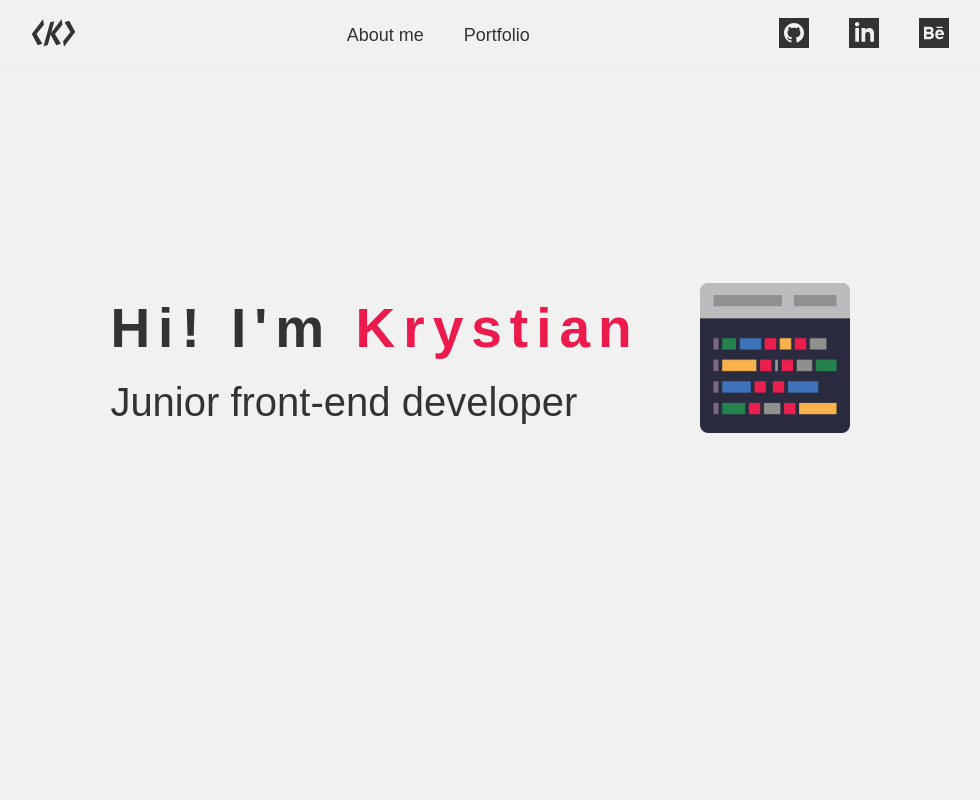
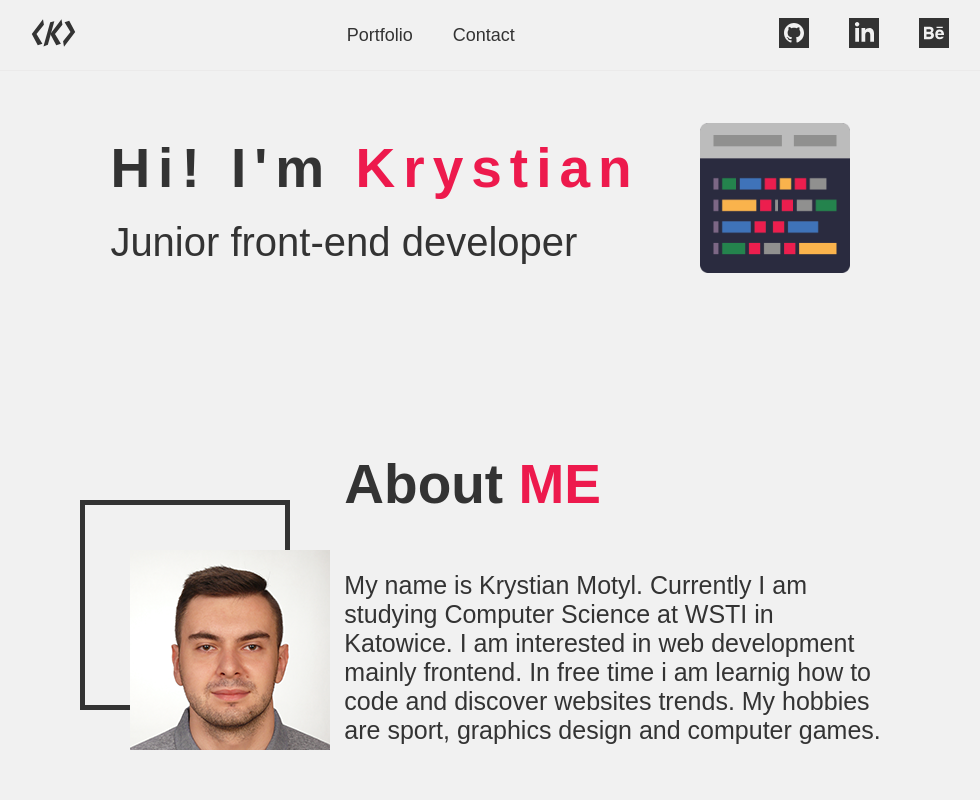
Before and after one commit to krystekswag/personal-portfolio-website, a Vue app: page / in a window 1280 px wide. Shown: the top 800 px of the page, without its empty margins (140-1120 px from the left). Built offline with nearby package versions, Linux system fonts and the light colour scheme; a web font is replaced by a local one.

Commit message:
Add transition to sections

```diff
--- a/src/App.vue
+++ b/src/App.vue
@@ -1,10 +1,10 @@
 <template>
   <div>
     <Preload v-if="ready"/>
-    <MainPage />
-    <About />
-    <Portfolio />
-    <Contact />
+    <MainPage v-if="!ready"/>
+    <About v-if="!ready"/>
+    <Portfolio v-if="!ready"/>
+    <Contact v-if="!ready"/>
   </div>
 </template>
 
@@ -48,4 +48,7 @@ export default {
     font-family: 'Bahnschrift', sans-serif;
     scroll-behavior: smooth;
   }
+  body{
+    background-color: #f1f1f1;
+  }
 </style>
--- a/src/components/About-img.vue
+++ b/src/components/About-img.vue
@@ -1,5 +1,5 @@
 <template>
-    <div class="content-wrapper">
+    <div class="content-wrapper" id="avatar-img">
         <img src="@/assets/profile-photo.png" alt="my photo">
         <div class="border-img"></div>
     </div>
--- a/src/components/Header.vue
+++ b/src/components/Header.vue
@@ -16,8 +16,8 @@
             </div>
             <div class="nav-wrapper">
                 <ul>
-                    <li><a href="#about">About me</a></li>
                     <li><a href="#portfolio">Portfolio</a></li>
+                    <li><a href="#contact">Contact</a></li>
                 </ul>
             </div>
             <div class="social-wrapper">
@@ -50,6 +50,7 @@
         border-bottom: 1px solid #ebeaea;
         width: 100%;
         position: fixed;
+        z-index: 4;
     }
     .container{
         height: 100%;
--- a/src/views/About.vue
+++ b/src/views/About.vue
@@ -1,10 +1,12 @@
 <template>
-    <div class="content-wrapper" id="about">
-        <MyImg />
-        <AboutText />
-    </div>
-    <div class="content-wrapper">
-        <Technologies />
+    <div class="container">
+        <div class="content-wrapper transitionContent" id="about">
+            <MyImg />
+            <AboutText />
+        </div>
+        <div class="content-wrapper" id="tech">
+            <Technologies />
+        </div>
     </div>
 </template>
 
@@ -18,21 +20,38 @@ import Technologies from '@/components/Technologies-text.vue';
             MyImg,
             AboutText,
             Technologies,
-        }
+        },
     }
 </script>
 
 <style lang="scss" scoped>
+    .container{
+        background-color: #f1f1f1;
+    }
     .content-wrapper{
-        background-color: #f1f1f1;
         height: 50vh;
         width: 100%;
         display: flex;
         justify-content: center;
         align-items: center;
-        padding: 100px 0;
+        padding: 50px 0;
+    }
+    .show{
+        display: none;
     }
     .content-tech{
         width: 100%;
     }
+    .transitionContent{
+        animation: displayContent 1s;
+    }
+    @keyframes displayContent{
+    0%{
+      transform: skew(0deg, 5deg) rotate(5deg) translate(0px, 800px);
+      opacity: 0;
+    }
+    100%{
+      transform: skew(0deg, 0deg) rotate(0deg) translate(0px, 0px);
+    }
+  }
 </style>
--- a/src/views/Contact.vue
+++ b/src/views/Contact.vue
@@ -1,5 +1,5 @@
 <template>
-    <div class="contact">
+    <div id="contact">
         <h1>Contact me</h1>
         <h2>Phone number: +48 663 547 744</h2>
         <h2>E-mail: krystekswag@gmail.com</h2>
@@ -28,7 +28,7 @@ import Footer from '@/components/Footer.vue';
         color: #333333;
         margin-bottom: 25px;
     }
-    .contact{
+    #contact{
         text-align: center;
         background-color: #f1f1f1;
         height: auto;
--- a/src/views/Main-page.vue
+++ b/src/views/Main-page.vue
@@ -29,13 +29,23 @@ import MainImg from '@/components/Main-img.vue';
     }
     #main-page{
         background-color: #f1f1f1;
-        height: 100vh;
+        height: auto;
     }
     .content-wrapper{
-        height: 90vh;
+        height: 50vh;
         width: 100%;
         display: flex;
         justify-content: center;
         align-items: center;
+        animation: displayContent 1s;
     }
+      @keyframes displayContent{
+    0%{
+      transform: skew(0deg, 5deg) rotate(5deg) translate(0px, 800px);
+      opacity: 0;
+    }
+    100%{
+      transform: skew(0deg, 0deg) rotate(0deg) translate(0px, 0px);
+    }
+  }
 </style>
--- a/src/views/Portfolio.vue
+++ b/src/views/Portfolio.vue
@@ -13,7 +13,7 @@ import Projects from '@/components/Portfolio-projects.vue';
         name: 'Portfolio',
         components: {
             Projects,
-        }
+        },
     }
 </script>
 
```
